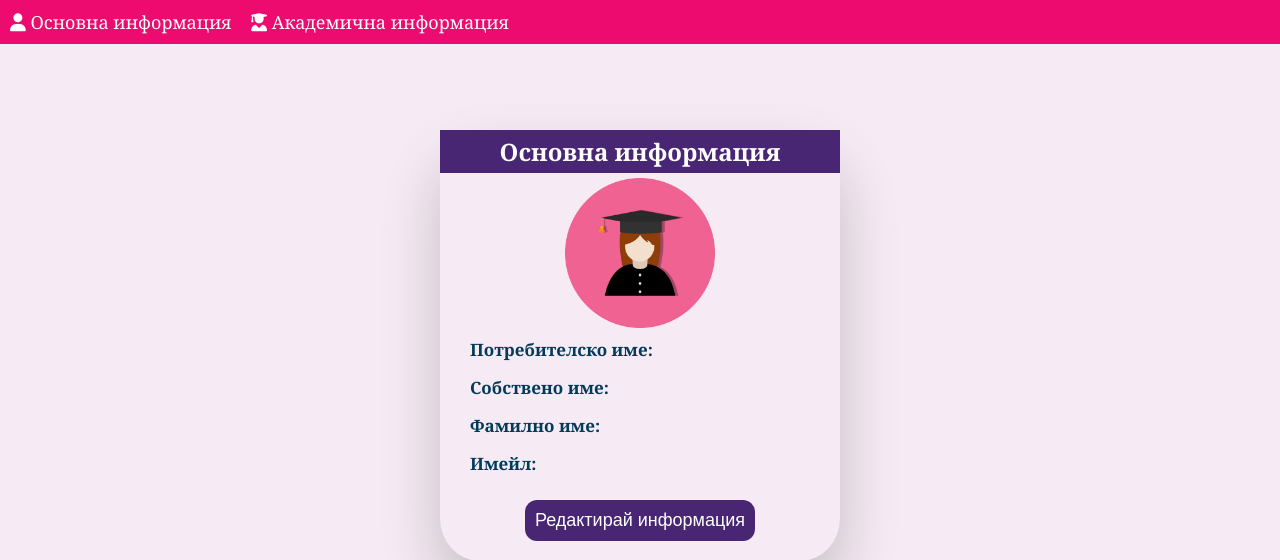
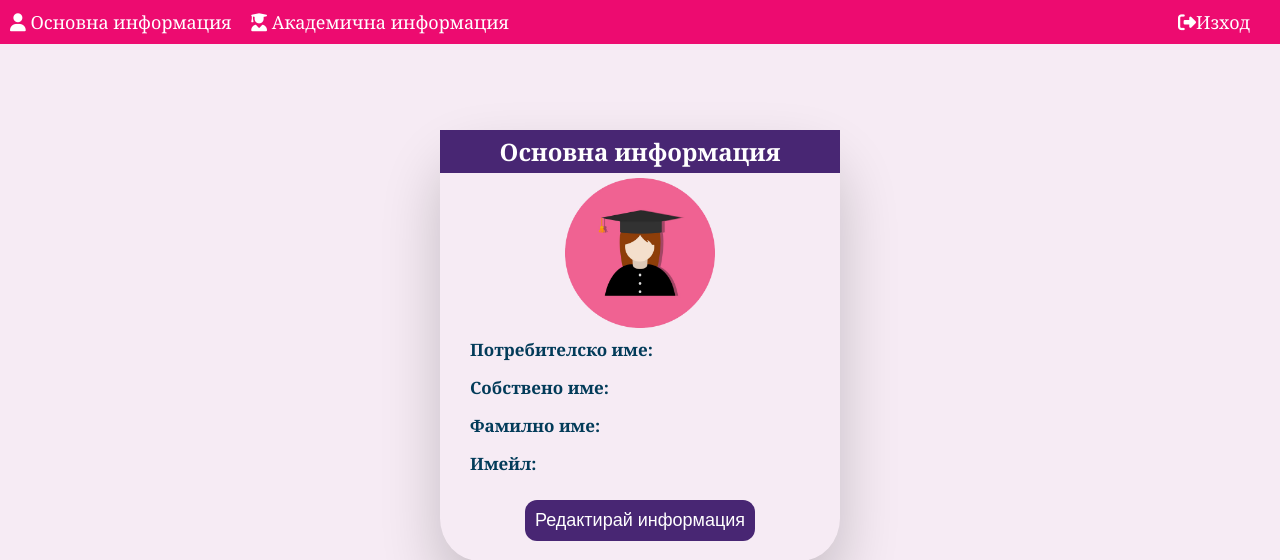
Before and after one commit to karinaghristova/AlumniAlbum, a PHP site: page /views/studentProfileBasic.html in a window 1280 px wide. Shown: the top 560 px of the page. Run offline with PHP 8.4, Linux system fonts and the light colour scheme.

Commit message:
Added logout functionality

```diff
--- a/css/style.css
+++ b/css/style.css
@@ -15,16 +15,23 @@
     flex-direction: column;
 }
 
+#navbar {
+    display: flex;
+    justify-content: space-between;
+    align-items: center;
+}
+
 .nav-menu {
     overflow: hidden;
     position: fixed;
     width: 100%;
     background-color: #ED0B70;
+    display: flex;
+    justify-content: space-between;
+    align-items: center;
 }
 
 .nav-menu a {
-    float: left;
-    display: block;
     color: white;
     text-align: center;
     text-decoration: none;
@@ -32,6 +39,13 @@
     padding: 10px 10px;
 }
 
+.logoutIcon {
+    margin-left: auto; /* Push the logout button to the right */
+}
+
+.logoutIcon:hover {
+    color: #482673;
+}
 .card {
     box-shadow: 0 30px 60px 0 rgba(0, 0, 0, 0.2);
     max-width: 300px;
--- /dev/null
+++ b/js/logout.js
@@ -0,0 +1,16 @@
+function logout() {
+    fetch('../src/login.php', {
+        method: 'DELETE',
+    })
+    .then(resp => resp.json())
+    .then(resp => {
+        if (resp.result) {
+            // Redirect or perform any other action after logout
+            window.location.replace('../views/login.html');
+        } else {
+            console.error('Logout failed:', resp.error);
+            // Handle logout failure if needed
+        }
+    })
+    .catch(error => console.error('Error during logout:', error));
+}
--- a/src/login.php
+++ b/src/login.php
@@ -16,7 +16,7 @@
         break;
     case 'DELETE':
         // echo "delete";
-        (new SessionRequestHandler())->Logout();
+        (new SessionRequestHandler())->logout();
         $result = true;
         break;
     default:
--- a/views/photographerProfileBasic.html
+++ b/views/photographerProfileBasic.html
@@ -9,12 +9,14 @@
         integrity="sha512-DTOQO9RWCH3ppGqcWaEA1BIZOC6xxalwEsw9c2QQeAIftl+Vegovlnee1c9QX4TctnWMn13TZye+giMm8e2LwA=="
         crossorigin="anonymous" referrerpolicy="no-referrer" />
     <link rel="stylesheet" href="../css/style.css">
+    <script src="../js/logout.js"></script>
 </head>
 
 <body>
     <div id="navbar" class="nav-menu">
         <!-- Add navigation -->
         <a class="icon" href="photographerProfileBasic.html"><i class="fa-solid fa-user"></i> Основна информация</a>
+        <a class="icon logoutIcon" onclick="logout()"><i class="fa-solid fa-right-from-bracket"></i>Изход</a>
         <a href=""></a>
     </div>
 
--- a/views/studentProfileAcademic.html
+++ b/views/studentProfileAcademic.html
@@ -9,6 +9,7 @@
         integrity="sha512-DTOQO9RWCH3ppGqcWaEA1BIZOC6xxalwEsw9c2QQeAIftl+Vegovlnee1c9QX4TctnWMn13TZye+giMm8e2LwA=="
         crossorigin="anonymous" referrerpolicy="no-referrer" />
     <link rel="stylesheet" href="../css/style.css">
+    <script src="../js/logout.js"></script>
 </head>
 
 <body>
@@ -16,6 +17,7 @@
         <!-- Add navigation -->
         <a class="icon" href="studentProfileBasic.html"><i class="fa-solid fa-user"></i> Основна информация</a>
         <a class="icon" href="studentProfileAcademic.html"><i class="fa-solid fa-user-graduate"></i> Академична информация</a>
+        <a class="icon logoutIcon" onclick="logout()"><i class="fa-solid fa-right-from-bracket"></i>Изход</a>
         <a href=""></a>
     </div>
 
--- a/views/studentProfileBasic.html
+++ b/views/studentProfileBasic.html
@@ -9,6 +9,7 @@
         integrity="sha512-DTOQO9RWCH3ppGqcWaEA1BIZOC6xxalwEsw9c2QQeAIftl+Vegovlnee1c9QX4TctnWMn13TZye+giMm8e2LwA=="
         crossorigin="anonymous" referrerpolicy="no-referrer" />
     <link rel="stylesheet" href="../css/style.css">
+    <script src="../js/logout.js"></script>
 </head>
 
 <body>
@@ -16,6 +17,7 @@
         <!-- Add navigation -->
         <a class="icon" href="studentProfileBasic.html"><i class="fa-solid fa-user"></i> Основна информация</a>
         <a class="icon" href="studentProfileAcademic.html"><i class="fa-solid fa-user-graduate"></i> Академична информация</a>
+        <a class="icon logoutIcon" onclick="logout()"><i class="fa-solid fa-right-from-bracket"></i>Изход</a>
         <a href=""></a>
     </div>
 
```
Also changed, not shown: src/SessionRequestHandler.php (+2 -13 lines).
